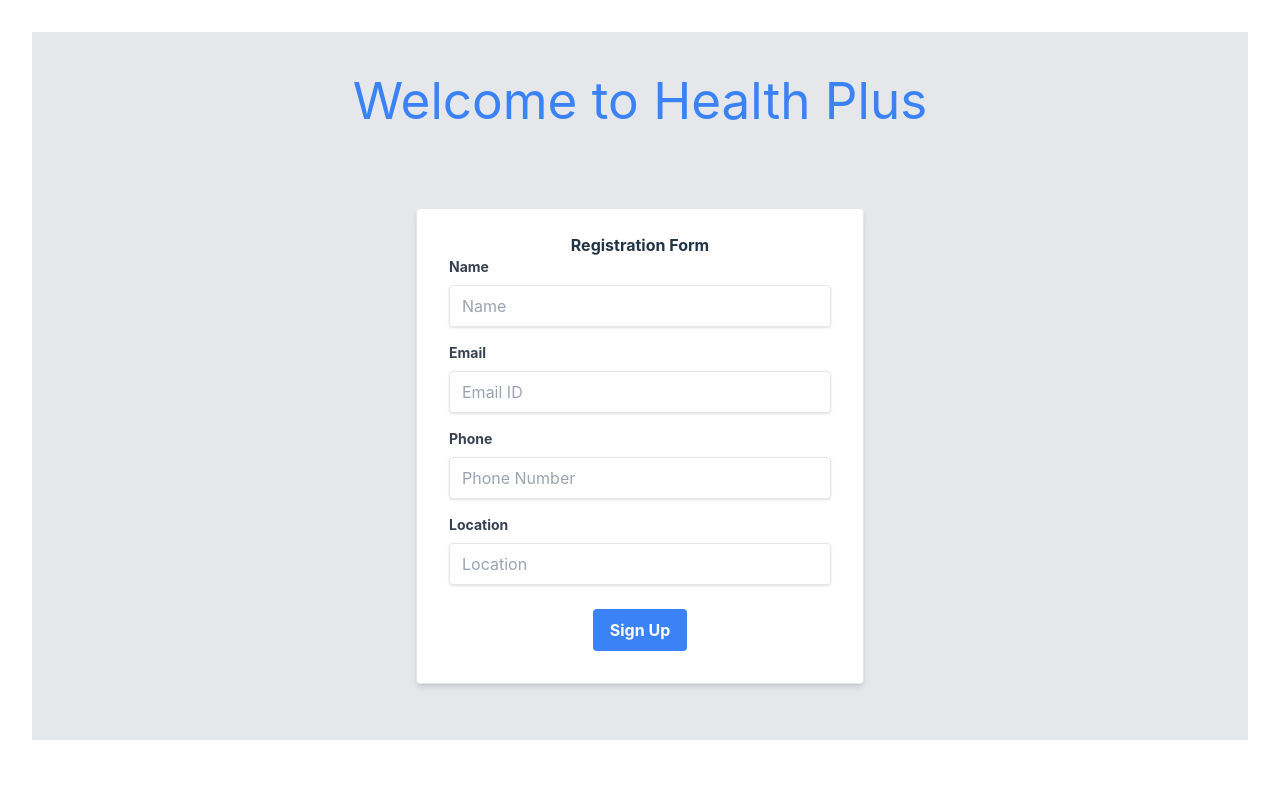
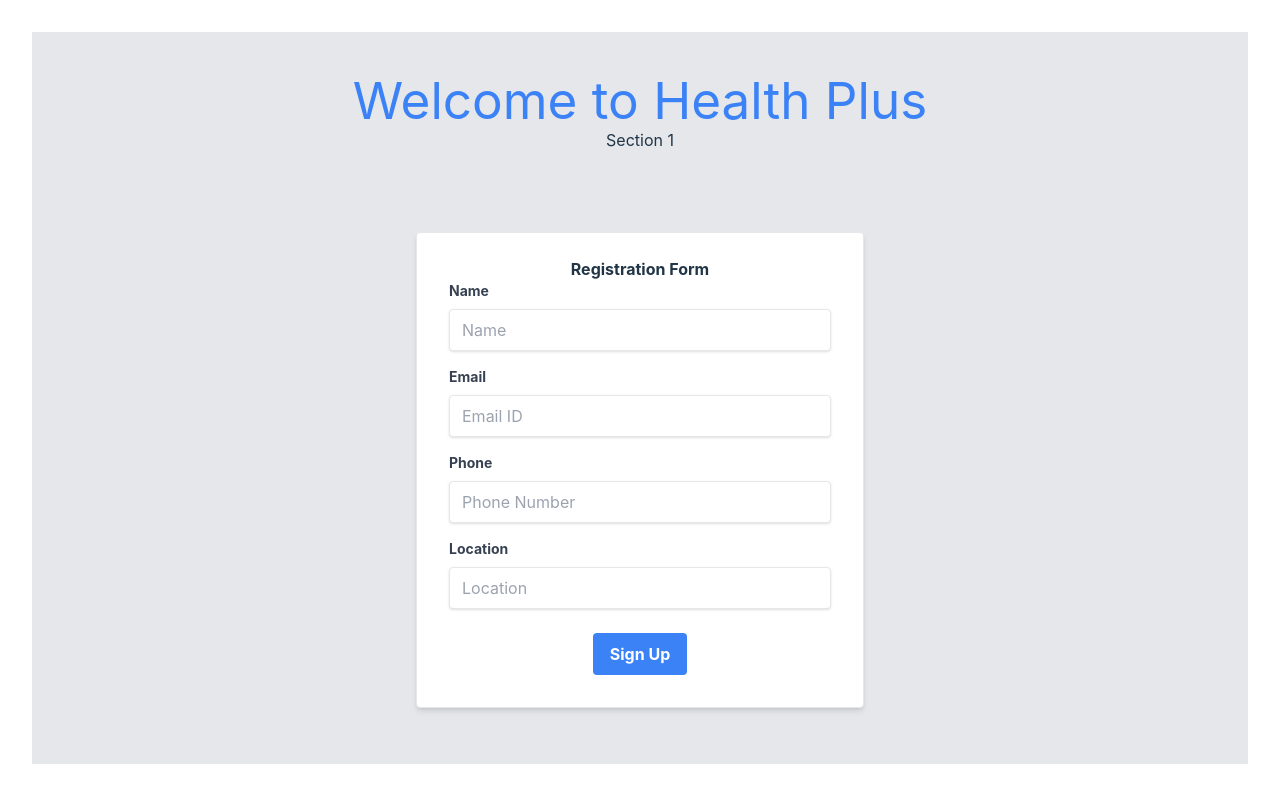
Before and after one commit to arulxavier857/MERN-APP1, a React (Vite) app in the folder client/: page / in a window 1280 px wide. Built offline with nearby package versions, Linux system fonts and the light colour scheme.

Commit message:
Second Commit

```diff
--- a/client/src/App.jsx
+++ b/client/src/App.jsx
@@ -7,6 +7,9 @@ function App() {
     <>
       <div className='bg-gray-200 p-10'>
       <h1 className='text-blue-500'>Welcome to Health Plus</h1>
+      <div>
+         Section 1
+      </div>
       <RegisterForm/>
       </div>
     </>
```
Also changed, not shown: 1 other file (tests, documents, lock files or other folders).
